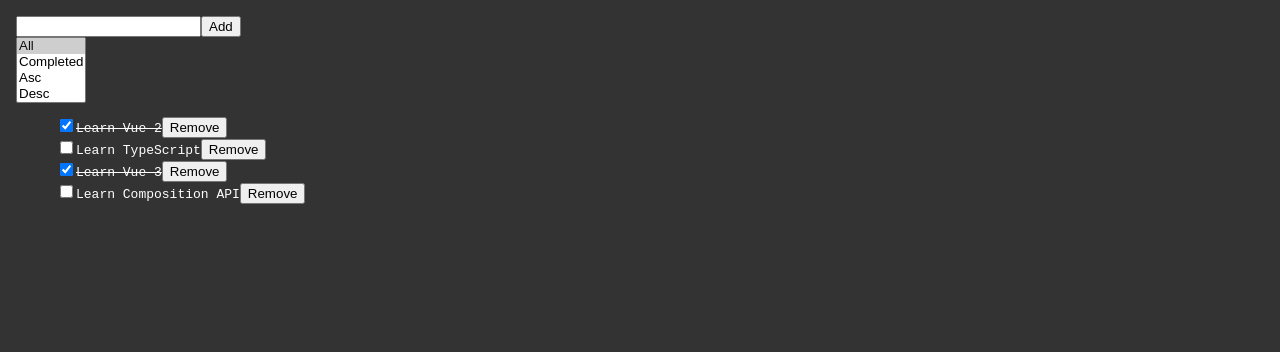
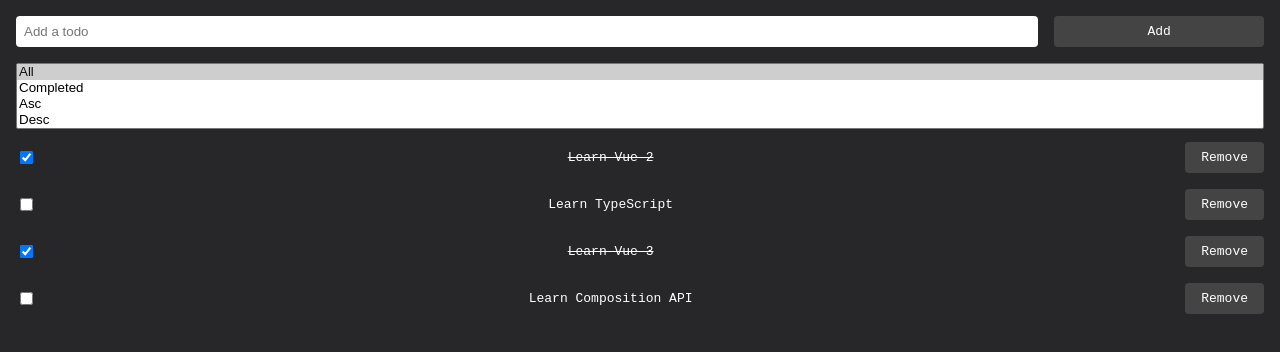
Before and after one commit to crashmax-dev/vue-course, a Vue app: page / in a window 1280 px wide. Shown: the top 352 px of the page. Built offline with nearby package versions, Linux system fonts and the light colour scheme.

Commit message:
add styles

```diff
--- a/src/main.css
+++ b/src/main.css
@@ -5,7 +5,24 @@
 body {
   margin: 0;
   padding: 1rem;
-  background-color: #333;
+  background-color: #27272a;
   color: #fff;
   font-family: monospace;
+  user-select: none;
 }
+
+button {
+  background: #444;
+  border: none;
+  color: #fff;
+  padding: 0.5rem 1rem;
+  cursor: pointer;
+  border-radius: 0.25rem;
+  font-family: inherit;
+  font-size: inherit;
+  transition: background 0.3s;
+}
+
+button:hover {
+  background: #555;
+}
--- a/src/todo-app.vue
+++ b/src/todo-app.vue
@@ -79,13 +79,3 @@ const filteredTodos = computed(() => {
   />
   <todo-list v-bind:todos="filteredTodos" v-on:remove-todo="remoteTodo" />
 </template>
-
-<style>
-.todo-list {
-  list-style-type: none;
-}
-
-input:checked + span {
-  text-decoration: line-through;
-}
-</style>
--- a/src/todo-filter.vue
+++ b/src/todo-filter.vue
@@ -17,11 +17,18 @@ const filters = computed({
 </script>
 
 <template>
-  <select v-model="filters" multiple>
+  <select class="filter" v-model="filters" multiple>
     <option v-for="filter in FILTERS" v-bind:value="filter" v-bind:key="filter">
       {{ filter.charAt(0).toUpperCase() + filter.slice(1) }}
     </option>
   </select>
 </template>
 
-<style></style>
+<style scope>
+.filter {
+  width: 100%;
+  margin-top: 1rem;
+  outline: none;
+  overflow: hidden;
+}
+</style>
--- a/src/todo-form.vue
+++ b/src/todo-form.vue
@@ -4,28 +4,60 @@ import { randomToken } from './utils.js'
 import type { Todo } from './types.js'
 
 const emit = defineEmits<{ 'add-todo': [Todo] }>()
-const input = ref<HTMLInputElement>()
+const input = ref('')
+const inputRef = ref<HTMLInputElement>()
 
 function addTodo(): void {
-  if (!input.value!.value) return
+  if (!input.value) return
 
   const todo: Todo = {
     id: randomToken(),
-    text: input.value!.value,
+    text: input.value,
     completed: false,
     createdAt: new Date()
   }
 
-  input.value!.value = ''
-  input.value!.focus()
+  input.value = ''
+  inputRef.value!.focus()
 
   emit('add-todo', todo)
 }
 </script>
 
 <template>
-  <form v-on:submit.prevent="addTodo">
-    <input type="text" ref="input" />
-    <button type="submit">Add</button>
+  <form class="form" v-on:submit.prevent="addTodo">
+    <input
+      class="form-input"
+      placeholder="Add a todo"
+      type="text"
+      ref="inputRef"
+      v-model="input"
+    />
+    <button :disabled="!input" class="form-submit" type="submit">Add</button>
   </form>
 </template>
+
+<style scoped>
+.form {
+  display: flex;
+  align-items: center;
+  justify-content: center;
+  gap: 1rem;
+}
+
+.form-input {
+  width: 100%;
+  padding: 0.5rem;
+  border: none;
+  outline: none;
+  border-radius: 0.25rem;
+}
+
+.form-submit {
+  width: 20%;
+}
+
+.form-submit:disabled {
+  cursor: not-allowed;
+}
+</style>
--- a/src/todo-list.vue
+++ b/src/todo-list.vue
@@ -8,13 +8,39 @@ const emit = defineEmits<{ 'remove-todo': [Todo] }>()
 
 <template>
   <ul class="todo-list">
-    <li v-if="!todos.length">Todos are empty</li>
+    <li class="todo-empty" v-if="!todos.length">Todos are empty</li>
     <li v-for="todo in todos" v-bind:key="todo.id">
       <label class="todo-item">
-        <input type="checkbox" v-model="todo.completed" />
-        <span>{{ todo.text }}</span>
+        <input class="todo-checkbox" type="checkbox" v-model="todo.completed" />
+        <span class="todo-text">{{ todo.text }}</span>
         <button v-on:click="emit('remove-todo', todo)">Remove</button>
       </label>
     </li>
   </ul>
 </template>
+
+<style scoped>
+.todo-list {
+  list-style-type: none;
+  padding: 0;
+  display: flex;
+  flex-direction: column;
+  gap: 1rem;
+}
+
+.todo-item {
+  display: flex;
+  align-items: center;
+  justify-content: space-between;
+}
+
+.todo-empty {
+  text-align: center;
+  color: #aaa;
+  font-size: 1.5rem;
+}
+
+.todo-checkbox:checked + .todo-text {
+  text-decoration: line-through;
+}
+</style>
```
